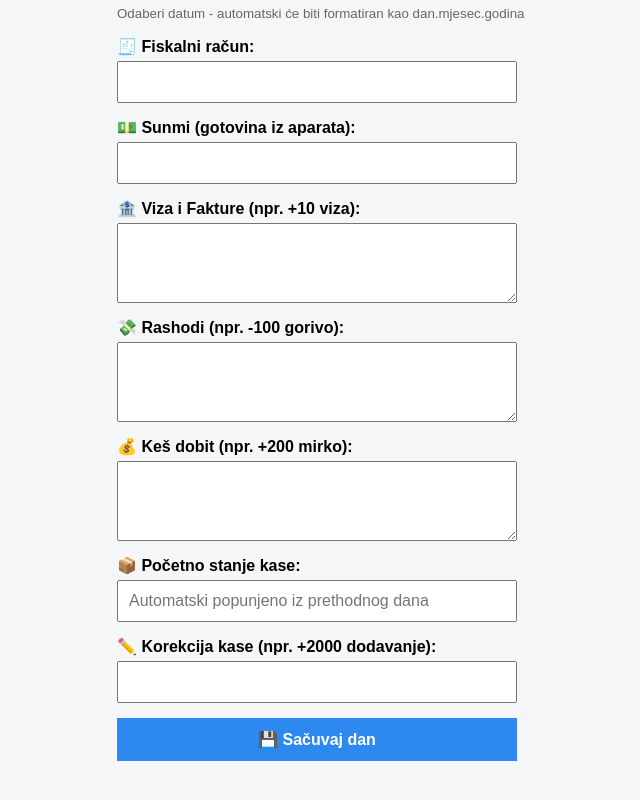
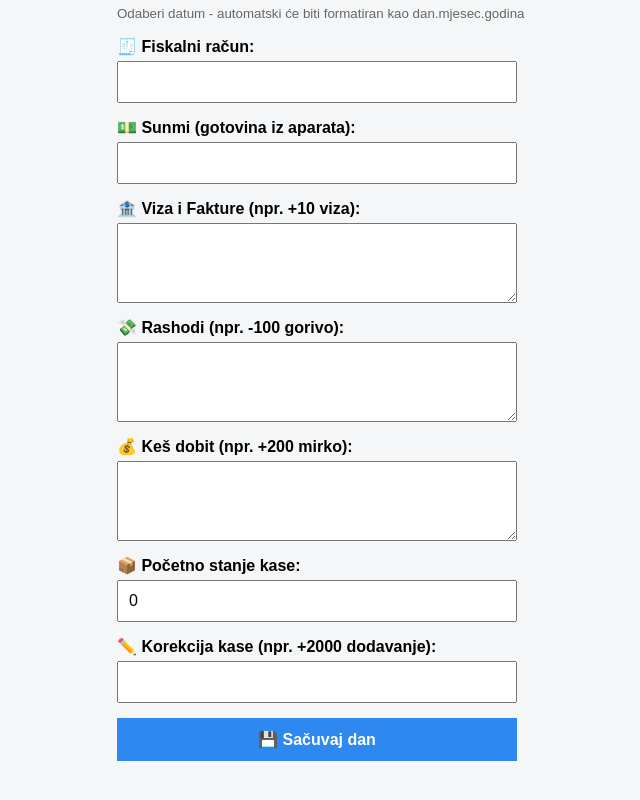
Before and after one commit to babaluu2025/bbl-final, a React (Create React App) app: page / in a window 1280 px wide. Shown: the part 544-1344 px from the top of the page, without its empty margins (123-763 px from the left). Built offline with nearby package versions, Linux system fonts and the light colour scheme; no server answers.

Commit message:
Update DayEntry.js

```diff
--- a/src/DayEntry.js
+++ b/src/DayEntry.js
@@ -1,7 +1,7 @@
 import React, { useState, useEffect } from 'react';
 import OcrUpload from './OcrUpload';
 
-function DayEntry({ onSave, initialData, onCancel, days }) { // DODAJ days prop
+function DayEntry({ onSave, initialData, onCancel, days }) {
   const [dan, setDan] = useState('');
   const [mjesec, setMjesec] = useState('');
   const [godina, setGodina] = useState('');
@@ -67,6 +67,7 @@ function DayEntry({ onSave, initialData, onCancel, days }) { // DODAJ days prop
     return new Date(dateStr);
   };
 
+  // EFIKASNIJI useEffect KOJI PRATI PROMJENE U days
   useEffect(() => {
     if (initialData) {
       // EDIT MODE - koristi postojeće vrijednosti
@@ -93,11 +94,18 @@ function DayEntry({ onSave, initialData, onCancel, days }) { // DODAJ days prop
 
       // AUTOMATSKO POSTAVLJANJE POČETNOG STANJA IZ PRETHODNOG DANA
       const previousCashState = getPreviousDayCashState();
-      if (previousCashState > 0) {
-        setPocetnoStanje(previousCashState.toString());
-      }
+      setPocetnoStanje(previousCashState.toString());
     }
-  }, [initialData, days]); // DODAJ days u dependency array
+  }, [initialData]); // Uklonili smo days iz dependency array
+
+  // NOVI useEffect KOJI ĆE PRATITI PROMJENE U days I AŽURIRATI POČETNO STANJE
+  useEffect(() => {
+    if (!initialData && days && days.length > 0) {
+      // Samo za NOVI DAN (ne u edit mode) ažuriraj početno stanje kada se days promijeni
+      const previousCashState = getPreviousDayCashState();
+      setPocetnoStanje(previousCashState.toString());
+    }
+  }, [days, initialData]); // Pratimo promjene u days
 
   const parseLines = (text, forcePositive = false) => {
     return text
```
